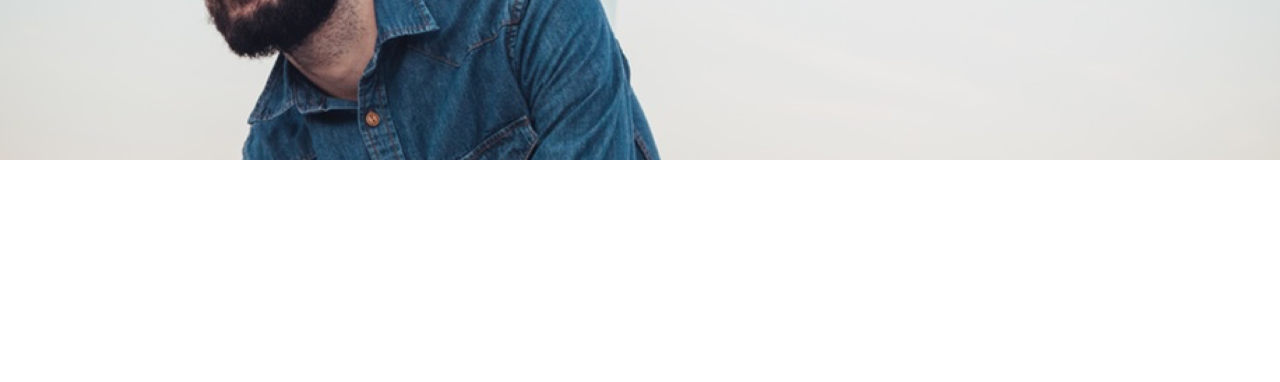
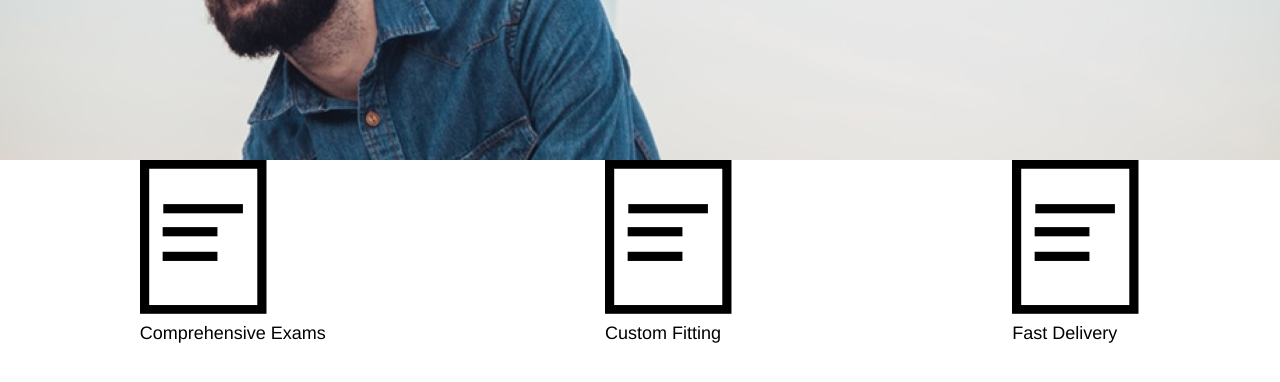
Before and after one commit to bernora/tortOptics, a plain HTML site: page index.html in a window 1280 px wide. Shown: the part 320-702 px from the top of the page. Drawn offline with Linux system fonts and the light colour scheme.

Commit message:
Adds markup for promo featues section with icons.

```diff
--- a/index.html
+++ b/index.html
@@ -48,6 +48,54 @@
 
 <!-- Promo featues with icons section starts -->
 
+  <!--1st Promo item -->
+
+  <div class="promoContainer row--spacearound">
+
+    <div class="promoItem">
+
+      <div class="promoIcon">
+        <img src="./resources/paper-icon.png" />
+      </div>
+
+      <div class="promoText">
+        Comprehensive Exams
+      </div>
+
+    </div>
+
+    <!--2nd Promo item -->
+
+    <div class="promoItem">
+
+      <div class="promoIcon">
+        <img src="./resources/paper-icon.png" />
+      </div>
+
+      <div class="promoText">
+        Custom Fitting
+      </div>
+
+    </div>
+
+    <!--3rd Promo item -->
+
+    <div class="promoItem">
+
+      <div class="promoIcon">
+        <img src="./resources/paper-icon.png" />
+      </div>
+
+      <div class="promoText">
+        Fast Delivery
+      </div>
+
+    </div>
+
+  </div>
+
+<!-- Promo featues with icons section starts -->
+
 
   </body>
 </html>
```
